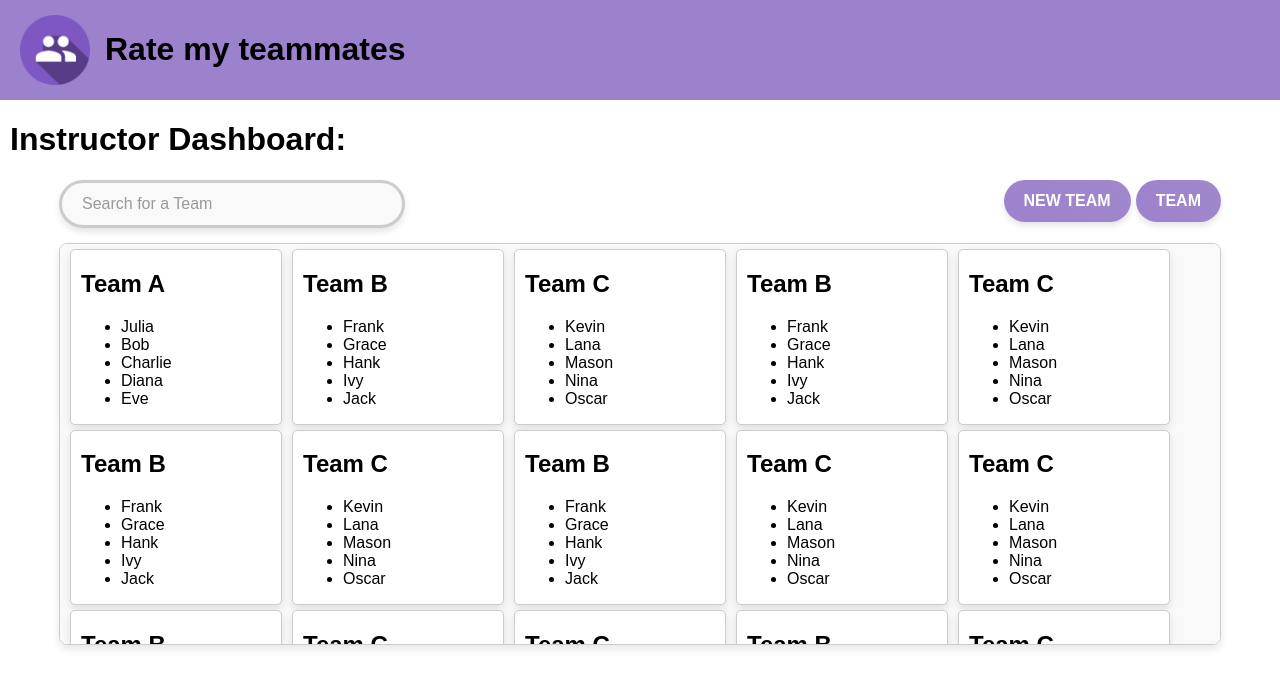
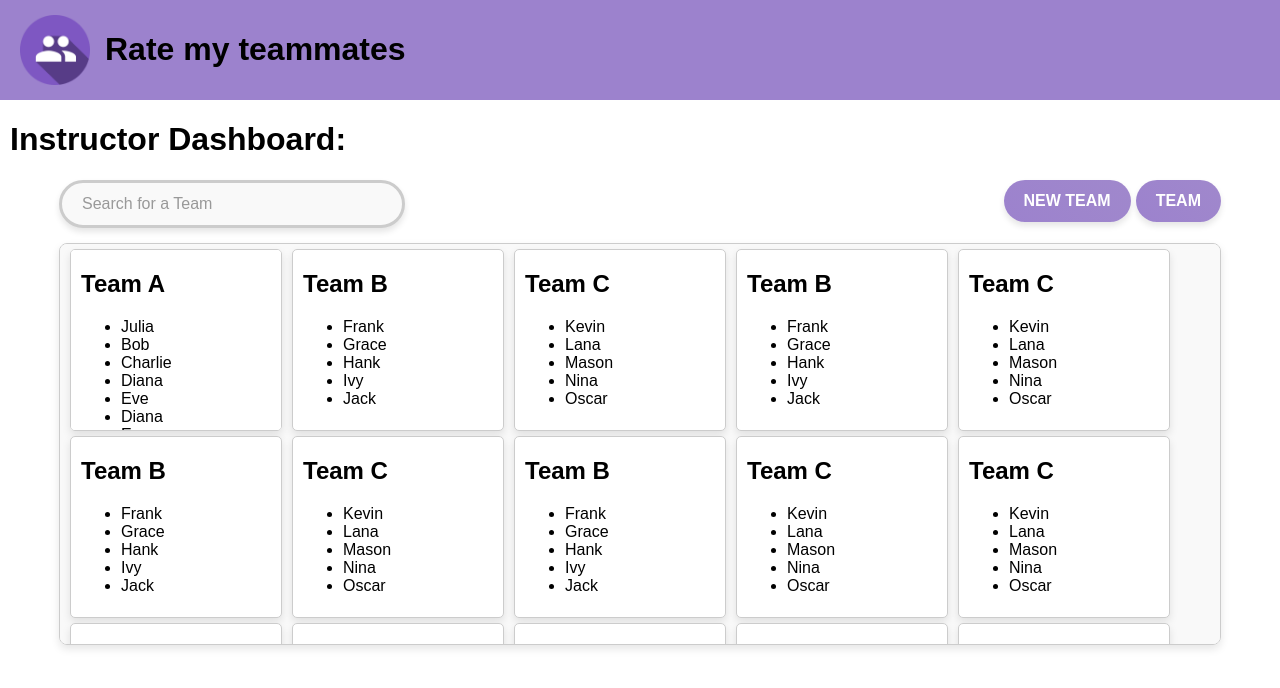
Before and after one commit to FrancoisMartinez/Team-10-SOEN341_Project_F24, a React (Vite) app in the folder FrontEnd/: page /instructorDashboard in a window 1280 px wide. Both pictures are taken after a click on the button "STUDENT". Shown: the top 688 px of the page. Built offline with nearby package versions, Linux system fonts and the light colour scheme.

Commit message:
added scrollable teams

```diff
--- a/FrontEnd/src/components/InstructorDashboardTeams.jsx
+++ b/FrontEnd/src/components/InstructorDashboardTeams.jsx
@@ -21,7 +21,7 @@ function InstructorDashboardTeams({ teams, search }) {
                     {/* group h2 and ul into a button */}
 
                     <h2>{team.teamName}</h2>
-                    <ul>
+                    <ul >
                         {team.members.map((member, jndex) =>
                             <li key={jndex}>{member.name}</li>
                         )}
--- a/FrontEnd/src/pages/InstructorDashboard.jsx
+++ b/FrontEnd/src/pages/InstructorDashboard.jsx
@@ -14,6 +14,10 @@ const teams = [
             { name: "Julia", role: "Developer" },
             { name: "Bob", role: "Tester" },
             { name: "Charlie", role: "Manager" },
+            { name: "Diana", role: "Designer" },
+            { name: "Eve", role: "DevOps" },
+            { name: "Diana", role: "Designer" },
+            { name: "Eve", role: "DevOps" },
             { name: "Diana", role: "Designer" },
             { name: "Eve", role: "DevOps" }
         ]
--- a/FrontEnd/src/styles/InstructorDashboard.module.css
+++ b/FrontEnd/src/styles/InstructorDashboard.module.css
@@ -24,6 +24,7 @@
     justify-content: center;
 
 }
+
 
 .displayBox button {
     float: right;
@@ -63,6 +64,9 @@
     border: 1px solid #ccc;
     border-radius: 5px;
     width: 200px;
+    height: 180px;
+
+    overflow-y:auto;
 
     background-color: #ffffff; /* White background for team blocks */
     box-shadow: 0px 4px 8px rgba(0, 0, 0, 0.1); /* Adds shadow to team blocks */
```
